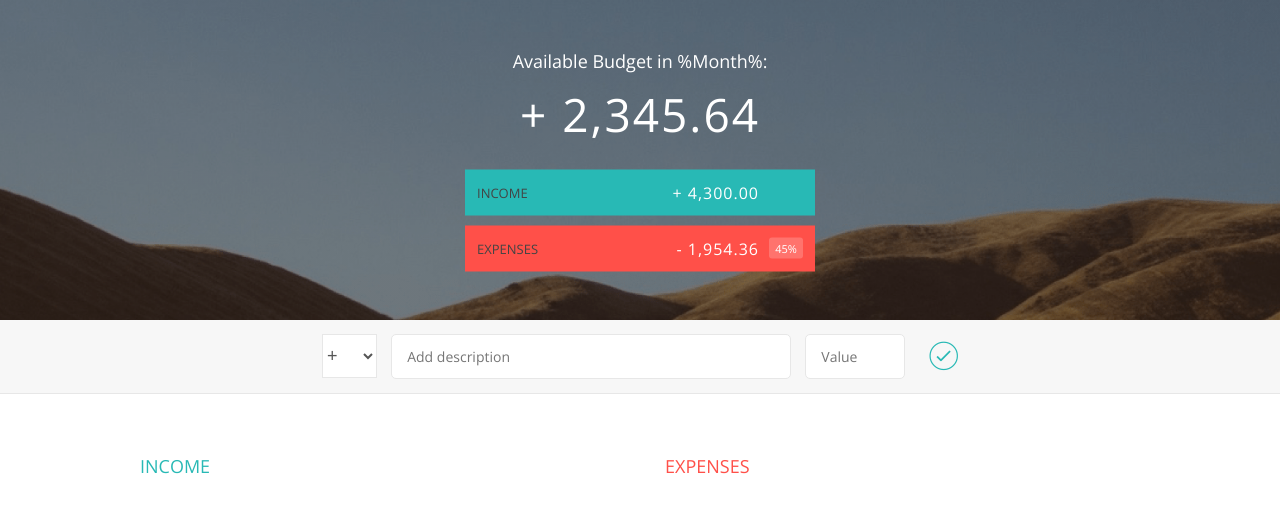
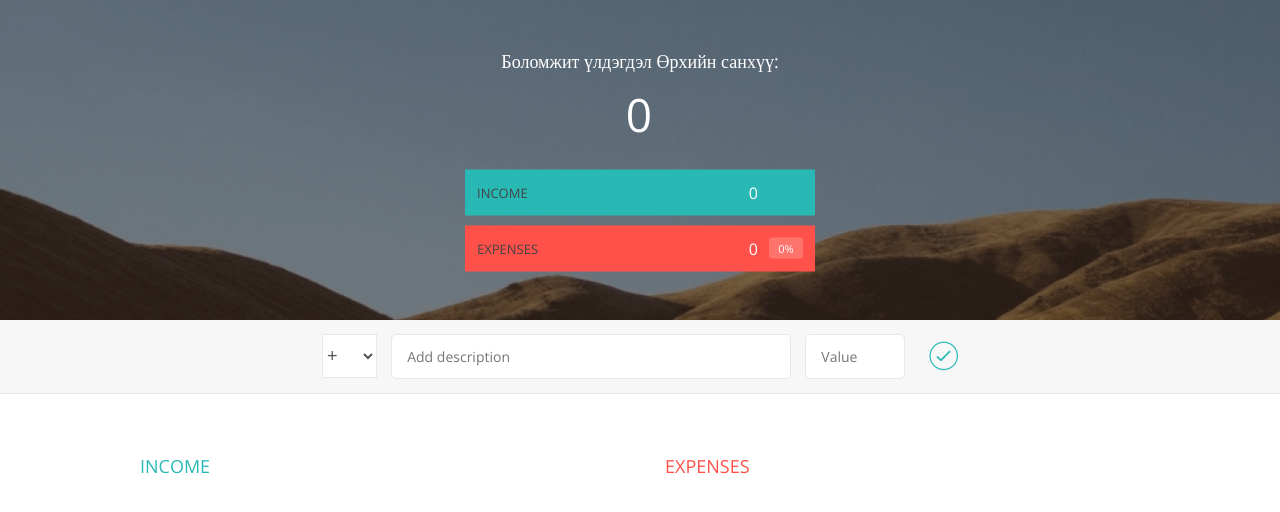
Before and after one commit to jaminjamts/first_finance_web, a plain HTML site: page index.html in a window 1280 px wide. Drawn offline with nearby package versions, Linux system fonts and the light colour scheme.

Commit message:
tusuviig delgetsend update hiine

```diff
--- a/app.js
+++ b/app.js
@@ -7,6 +7,10 @@ var uiController = (function () {
     addBtn: ".add__btn",
     incomeList: ".income__list",
     expenseList: ".expenses__list",
+    tusuvLabel: ".budget__value",
+    incomeLabel: ".budget__income--value",
+    expenseLabel: ".budget__expenses--value",
+    percentageLabel: ".budget__expenses--percentage",
   };
 
   return {
@@ -32,6 +36,21 @@ var uiController = (function () {
         el.value = "";
       });
       fieldsArr[0].focus();
+    },
+
+    tusuvUzuuleh: function (tusuv) {
+      document.querySelector(DOMstrings.tusuvLabel).textContent = tusuv.tusuv;
+      document.querySelector(DOMstrings.incomeLabel).textContent =
+        tusuv.totalInc;
+      document.querySelector(DOMstrings.expenseLabel).textContent =
+        tusuv.totalExp;
+      if (tusuv.huwi !== 0) {
+        document.querySelector(DOMstrings.percentageLabel).textContent =
+          tusuv.huvi + "%";
+      } else {
+        document.querySelector(DOMstrings.percentageLabel).textContent =
+          tusuv.huwi;
+      }
     },
 
     addListItem: function (item, type) {
@@ -106,7 +125,7 @@ var financeController = (function () {
       // tusviig shineer tootsoolono
       data.tusuv = data.totals.inc - data.totals.exp;
       // orlogo zarlagiin huwiig tootsoolno
-      data.huwi = Math.round((data.totals.inc / data.totals.exp) * 100);
+      data.huwi = Math.round((data.totals.exp / data.totals.inc) * 100);
     },
     tusuviigAvah: function () {
       return {
@@ -158,7 +177,7 @@ var appController = (function (uiController, financeController) {
       //5 etssiin uldegdel tootsoog delgets deer gargana
       var tusuv = financeController.tusuviigAvah();
       //6 tusuviig delgetsed gargah
-      console.log(tusuv);
+      uiController.tusuvUzuuleh(tusuv);
     }
   };
 
@@ -179,6 +198,12 @@ var appController = (function (uiController, financeController) {
   return {
     init: function () {
       console.log("App started");
+      uiController.tusuvUzuuleh({
+        tusuv: 0,
+        huvi: 0,
+        totalInc: 0,
+        totalExp: 0,
+      });
       setupEventListeners();
     },
   };
--- a/index.html
+++ b/index.html
@@ -19,11 +19,11 @@
     <div class="top">
       <div class="budget">
         <div class="budget__title">
-          Available Budget in
-          <span class="budget__title--month">%Month%</span>:
+          Боломжит үлдэгдэл
+          <span class="budget__title--month">Өрхийн санхүү</span>:
         </div>
 
-        <div class="budget__value">+ 2,345.64</div>
+        <div class="budget__value"></div>
 
         <div class="budget__income clearfix">
           <div class="budget__income--text">Income</div>
```
